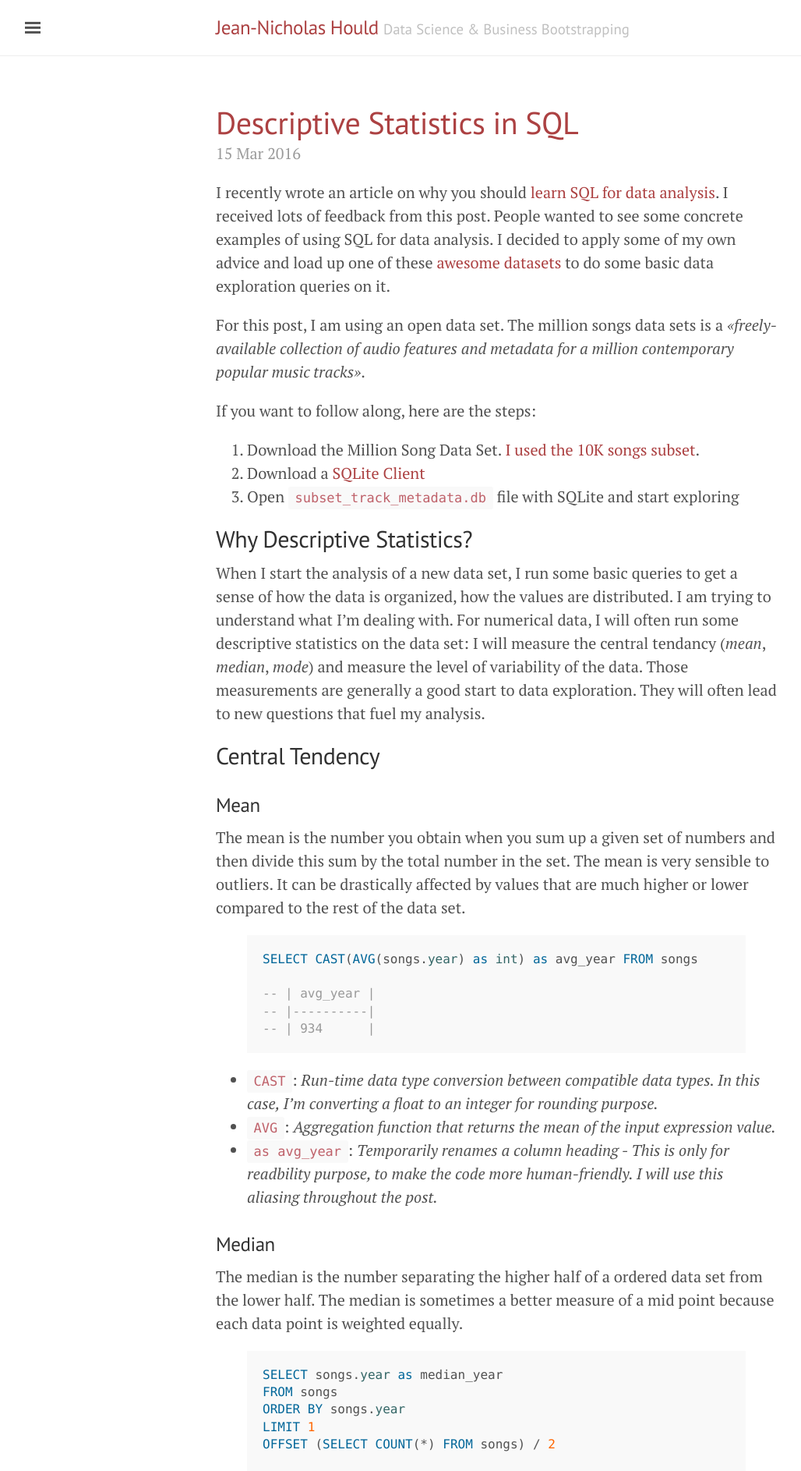
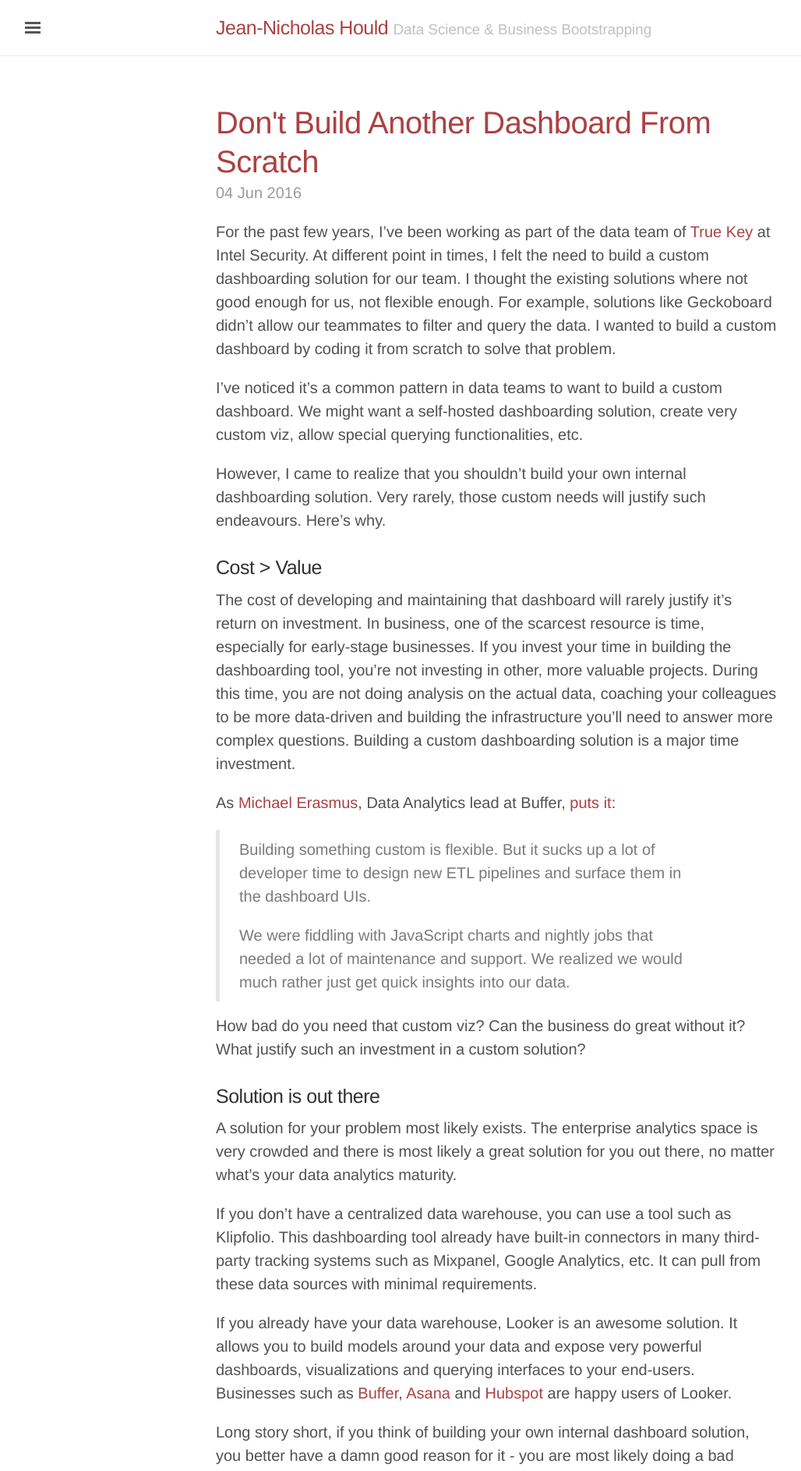
Before and after one commit to nickhould/nickhould.github.io, a Jekyll site: the page built from index.html, in a window 1280 px wide. Shown: the top 1886 px of the page at 78% size, without its empty margins (3-1031 px from the left). Built offline with Jekyll 4.4.1, drawn with Linux system fonts in a browser that asks for light colours; nearby versions of some CDN libraries; a script that is not in the unit is left out; the list of posts is cut into pages by our own code; comment, search, counter and statistics services are not loaded; some of the changed text lies outside the part shown.

Commit message:
New post

```diff
--- /dev/null
+++ b/_posts/2016-06-04-dont-build-another-dashboard-from-scratch.md
@@ -0,0 +1,32 @@
+---
+layout: post
+title: Don't Build Another Dashboard From Scratch
+---
+
+For the past few years, I've been working as part of the data team of [True Key](https://www.truekey.com/) at Intel Security. At different point in times, I felt the need to build a custom dashboarding solution for our team. I thought the existing solutions where not good enough for us, not flexible enough. For example, solutions like Geckoboard didn't allow our teammates to filter and query the data. I wanted to build a custom dashboard by coding it from scratch to solve that problem.
+
+I've noticed it's a common pattern in data teams to want to build a custom dashboard. We might want a self-hosted dashboarding solution, create very custom viz, allow special querying functionalities, etc.
+
+However, I came to realize that you shouldn't build your own internal dashboarding solution. Very rarely, those custom needs will justify such endeavours. Here's why.
+
+
+### Cost > Value
+The cost of developing and maintaining that dashboard will rarely justify it's return on investment. In business, one of the scarcest resource is time, especially for early-stage businesses. If you invest your time in building the dashboarding tool, you’re not investing in other, more valuable projects. During this time, you are not doing analysis on the actual data, coaching your colleagues to be more data-driven and building the infrastructure you’ll need to answer more complex questions. Building a custom dashboarding solution is a major time investment.
+
+As [Michael Erasmus](https://twitter.com/michael_erasmus?ref_src=twsrc%5Egoogle%7Ctwcamp%5Eserp%7Ctwgr%5Eauthor), Data Analytics lead at Buffer, [puts it](https://looker.com/blog/buffers-new-data-architecture-how-redshift-hadoop-and-looker-help-us-analyze-500-million-records-in-seconds):
+
+> Building something custom is flexible. But it sucks up a lot of developer time to design new ETL pipelines and surface them in the dashboard UIs.
+>
+> We were fiddling with JavaScript charts and nightly jobs that needed a lot of maintenance and support. We realized we would much rather just get quick insights into our data.
+
+How bad do you need that custom viz? Can the business do great without it? What justify such an investment in a custom solution?
+
+### Solution is out there
+
+A solution for your problem most likely exists. The enterprise analytics space is very crowded and there is most likely a great solution for you out there, no matter what’s your data analytics maturity.
+
+If you don’t have a centralized data warehouse, you can use a tool such as Klipfolio. This dashboarding tool already have built-in connectors in many third-party tracking systems such as Mixpanel, Google Analytics, etc. It can pull from these data sources with minimal requirements.
+
+If you already have your data warehouse, Looker is an awesome solution. It allows you to build models around your data and expose very powerful dashboards, visualizations and querying interfaces to your end-users. Businesses such as [Buffer](https://looker.com/blog/buffers-new-data-architecture-how-redshift-hadoop-and-looker-help-us-analyze-500-million-records-in-seconds), [Asana](https://blog.asana.com/2014/11/stable-accessible-data-infrastructure-startup/) and [Hubspot](https://info.looker.com/h/i/118957871-driving-behavior-with-data-at-hubspot) are happy users of Looker.
+
+Long story short, if you think of building your own internal dashboard solution, you better have a damn good reason for it - you are most likely doing a bad decision. Consider existing solutions, such as Looker, that will fulfill most of your needs and allow you to focus on extracting as much insight as possible from your data.
--- a/public/css/lanyon.css
+++ b/public/css/lanyon.css
@@ -41,11 +41,12 @@
 }
 
 html {
-  font-family: "PT Serif", Georgia, "Times New Roman", serif;
+  font-family: 'Avenir Next', Helvetica, Arial, sans-serif;
+
 }
 
 h1, h2, h3, h4, h5, h6 {
-  font-family: "PT Sans", Helvetica, Arial, sans-serif;
+  font-family: 'Avenir Next', Helvetica, Arial, sans-serif;
   font-weight: 400;
   color: #313131;
   letter-spacing: -.025rem;
@@ -148,7 +149,7 @@
   width: 14rem;
   visibility: hidden;
   overflow-y: auto;
-  font-family: "PT Sans", Helvetica, Arial, sans-serif;
+  font-family: 'Avenir Next', Helvetica, Arial, sans-serif;
   font-size: .875rem; /* 15px */
   color: rgba(255,255,255,.6);
   background-color: #202020;
@@ -368,7 +369,7 @@
   overflow: hidden; /* clearfix */
   margin-left: -1rem;
   margin-right: -1rem;
-  font-family: "PT Sans", Helvetica, Arial, sans-serif;
+  font-family: 'Avenir Next', Helvetica, Arial, sans-serif;
   color: #ccc;
   text-align: center;
 }
```
Also changed, not shown: about.md (+1 -1 lines).
